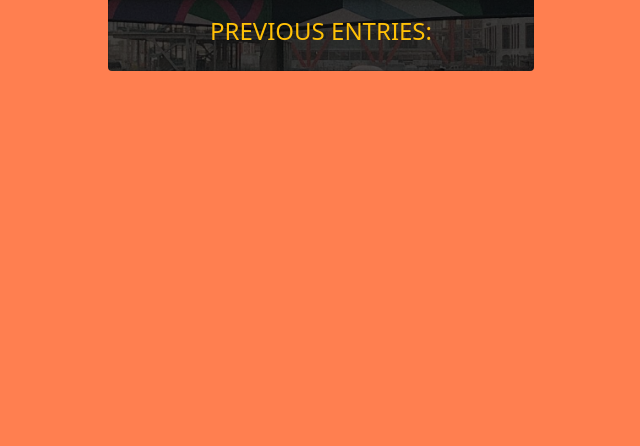
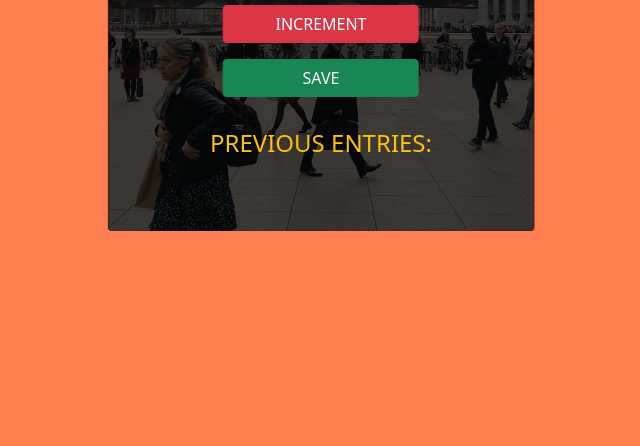
Before and after one commit to fodieshub/passengercounterapp, a plain HTML site: page index.html in a window 1280 px wide. Shown: the part 354-800 px from the top of the page, without its empty margins (319-959 px from the left). Drawn offline with nearby package versions, Linux system fonts and the light colour scheme.

Commit message:
Refactor
I worked on the positioning both on the Y and X axis. I romoved the bootstrap margin auto and added relative and absolute positioning and the transform property to align the containing div at the center both on the vertical axis and the horizontal axis

```diff
--- a/index.html
+++ b/index.html
@@ -10,9 +10,9 @@
 </head>
 <body>
 
-    <div class="col-md-6 col-lg-4 my-5 mx-auto">
+    <div class="col-md-6 col-lg-4 main-contain">
         <div class="card text-center back-img">
-          <div class="card-body mt-5">
+          <div class="card-body my-5">
             <h2 class="card-title text-uppercase fw-bolder text-warning">people entered</h2>
             <h1 class="text-light py-3">0</h1>
             <button class="btn btn-danger w-50 text-uppercase">increment</button>
--- a/style.css
+++ b/style.css
@@ -5,7 +5,16 @@
   }
 body{
     background-color: coral;
+    height: 90vh;
+
 }
 .back-img{
-    background: linear-gradient(rgba(0,0,0,.7),rgba(0,0,0,.7)) ,url(../passengercounterapp/img/pexels.jpg)center center/cover no-repeat fixed;
+    background: linear-gradient(rgba(0,0,0,.7),rgba(0,0,0,.7)) ,url(/img/pexels.jpg)center center/cover no-repeat fixed;
+    position: relative;
 }
+.main-contain{
+    position: absolute;
+    top: 20%;
+    left: 50%;
+    transform: translateX(-50%);
+}
```
